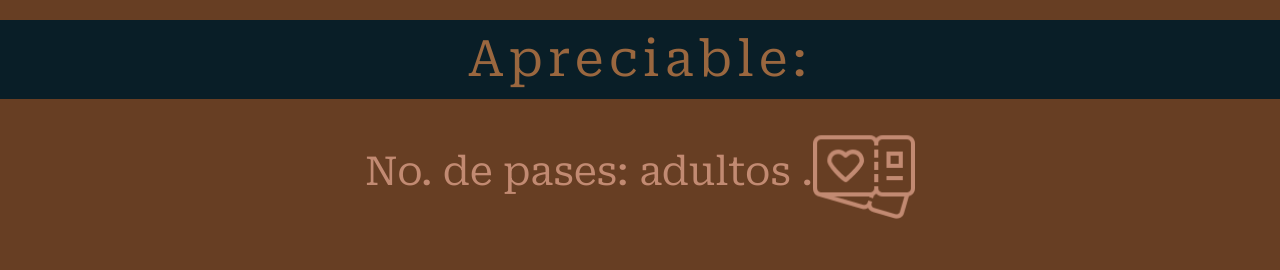
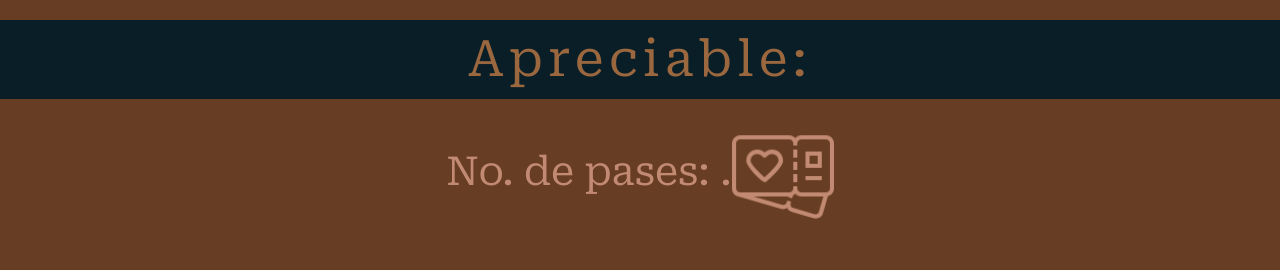
Before and after one commit to dannymtz/app-invitacion, a React (Create React App) app: page / in a window 1280 px wide. Shown: the part 2620-2890 px from the top of the page. Built offline with nearby package versions, Linux system fonts and the light colour scheme; a web font is replaced by a local one.

Commit message:
se quita la palabra invitados

```diff
--- a/src/components/Confirmation.tsx
+++ b/src/components/Confirmation.tsx
@@ -128,7 +128,7 @@ const Confirmation = ({ config }: GreetingProps) => {
           </Texto>
           <Title>{config.invite.find(e => e.id == index.value)?.familyName}</Title>
           <SubTitle>
-            No. de pases: {config.invite.find(e => e.id == index.value)?.numberInvite} adultos .
+            No. de pases: {config.invite.find(e => e.id == index.value)?.numberInvite}.
             <ImagePases src={config.galleryImages[10]} />
           </SubTitle>
 
```
